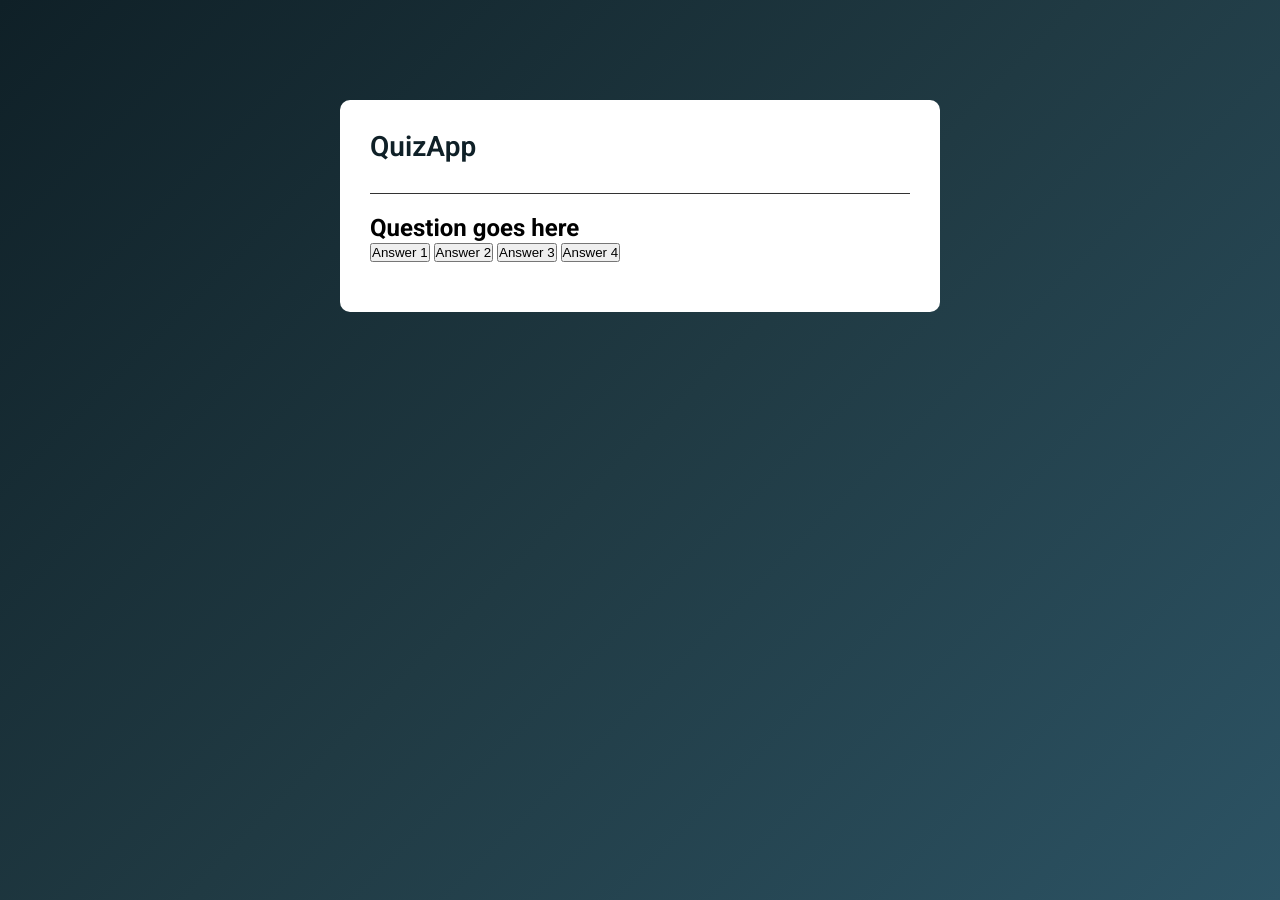
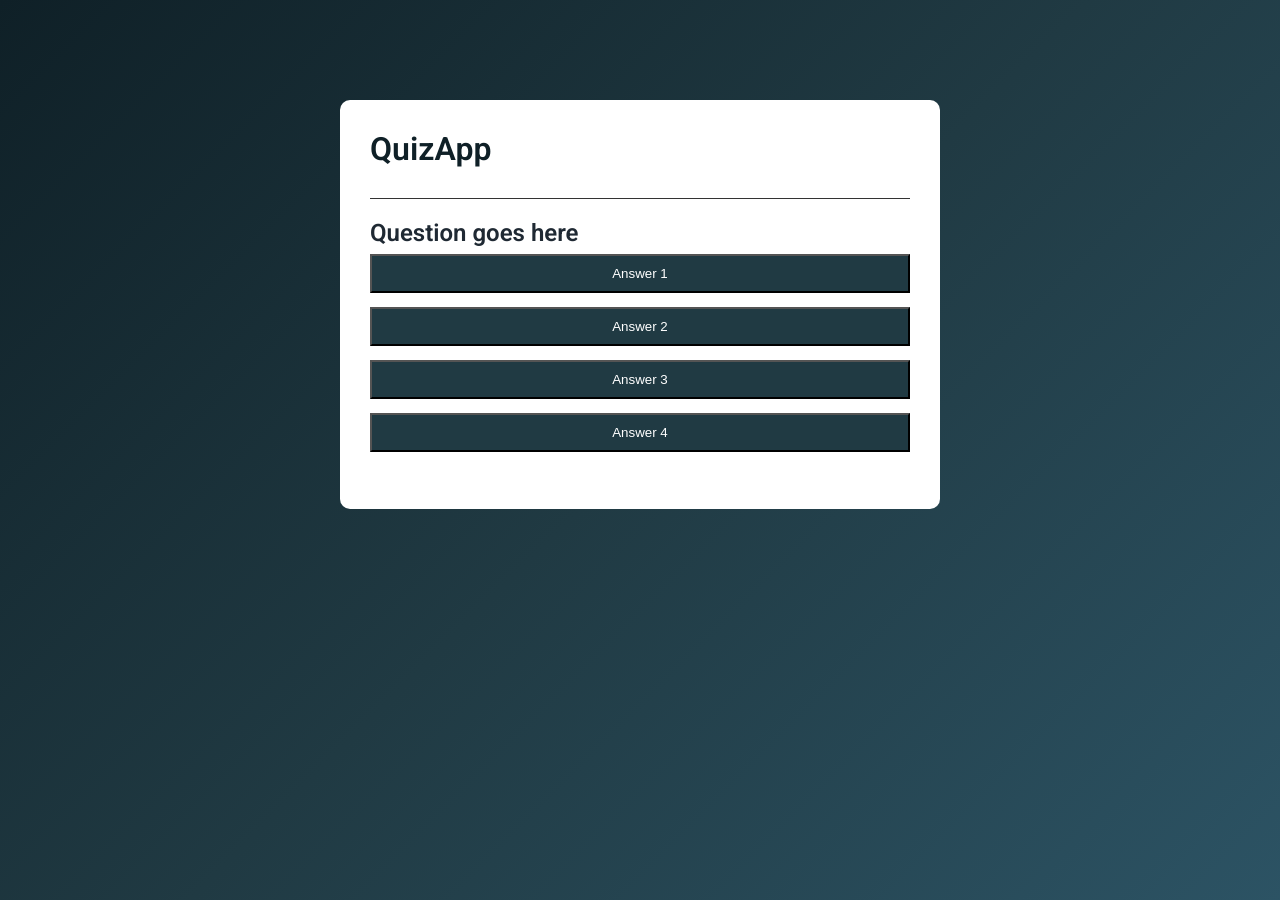
Before and after one commit to tmprl/QuizApp, a plain HTML site: page index.html in a window 1280 px wide. Drawn offline with Linux system fonts and the light colour scheme.

Commit message:
style: update wrapper__button, add background color, padding, margin

```diff
--- a/style.css
+++ b/style.css
@@ -10,7 +10,7 @@
 body {
   font-family: "Roboto", sans-serif;
   min-height: 100vh;
-  margin: 0;
+
   background: linear-gradient(
     135deg,
     #0f2027,
@@ -29,7 +29,7 @@ body {
 }
 
 .wrapper__title {
-    font-size: 28px;
+    font-size: 32px;
     color: #0f2027;
     font-weight: 600;
     border-bottom: 1px solid #333;
@@ -39,3 +39,18 @@ body {
 .wrapper__quiz {
     padding: 20px 0;
 }
+
+.wrapper__quiz-question{
+    font-size: 24px;
+    color: #1f2933;
+    font-weight: 600;
+}
+
+.wrapper__button {
+    background-color: #203a43;
+    color: #fff;
+    font-weight: 500;
+    width: 100%;
+    padding: 10px;
+    margin: 7px 0;
+}
```
